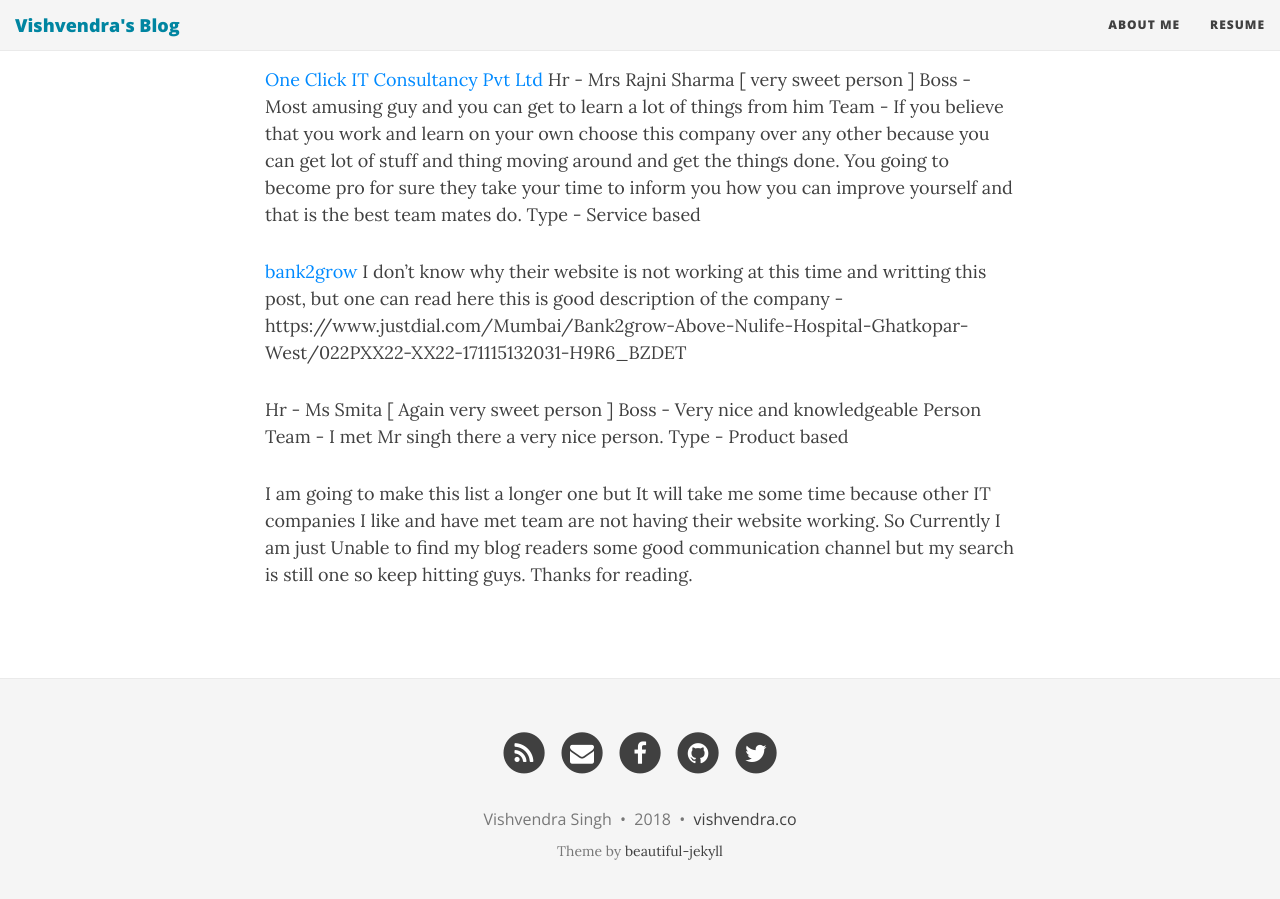
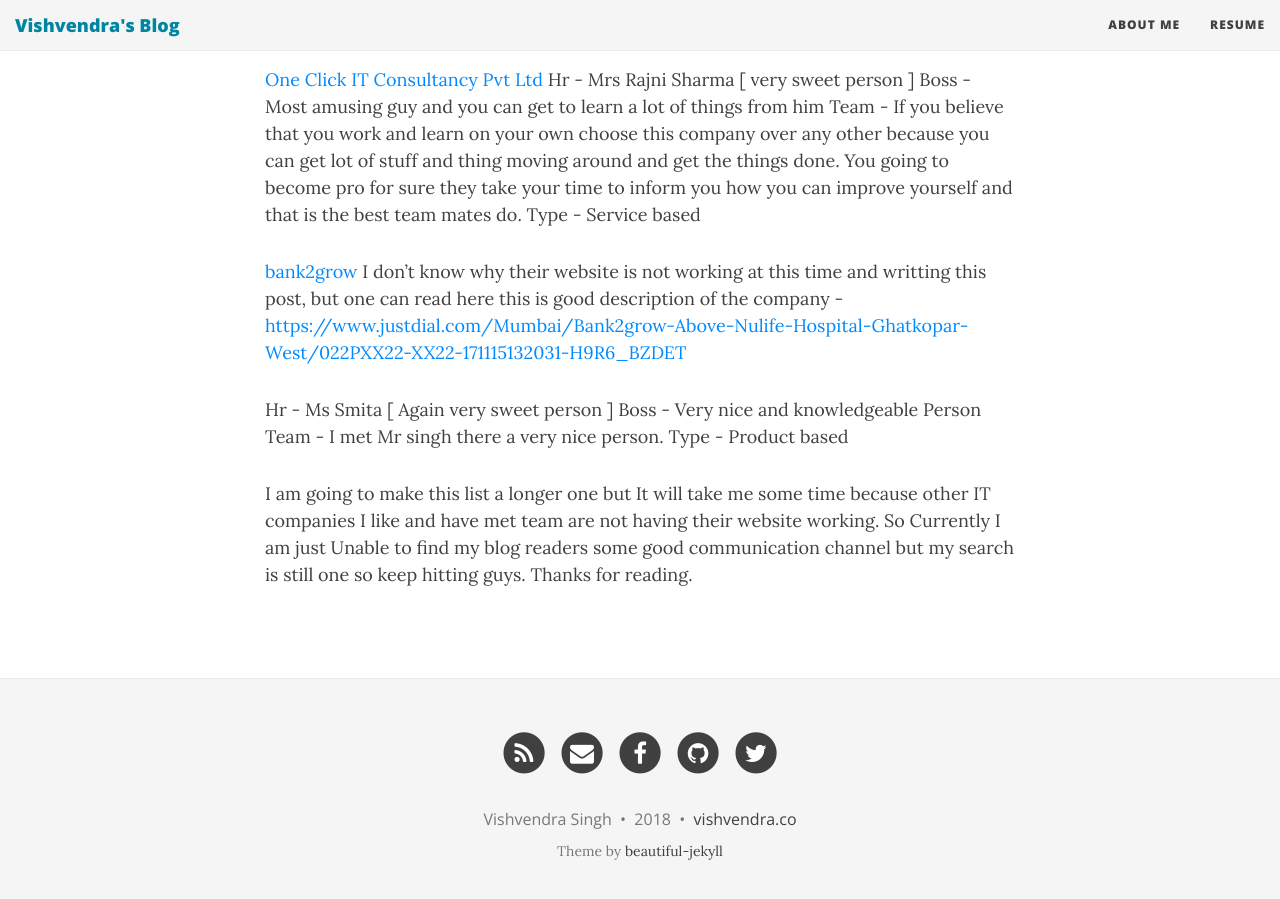
Before and after one commit to vishvendrasingh/vishvendrasingh.github.io, a Jekyll site: the page built from _posts/2018-09-20-start-career-in-it.md, in a window 1280 px wide and 900 px high, scrolled down 604 px. Built offline with Jekyll 4.4.1, drawn with Linux system fonts in a browser that asks for light colours; nearby versions of some CDN libraries; part of the change alters nothing that is shown.

```diff
--- a/_posts/2018-09-20-start-career-in-it.md
+++ b/_posts/2018-09-20-start-career-in-it.md
@@ -17,7 +17,7 @@ Boss - Never met him but heard manager and collegaues that he himslef works on A
 Team - Best supportive team, so makes every moment enjoyable. Team Leader and manager I have never seen being so supportive and gives you ideas from their experiences if you get stuck. I don't know if I am going to get such good manager and team ever. I sill miss Rais Sir and Amit sir. Actually I miss all the friends there.
 Type - Product based
 
-[One Click IT Consultancy Pvt Ltd](http://http://oneclickitsolution.com/)
+[One Click IT Consultancy Pvt Ltd](http://oneclickitsolution.com/)
 Hr - Mrs Rajni Sharma [ very sweet person ]
 Boss - Most amusing guy and you can get to learn a lot of things from him
 Team - If you believe that you work and learn on your own choose this company over any other because you can get lot of stuff and thing moving around and get the things done. You going to become pro for sure they take your time to inform you how you can improve yourself and that is the best team mates do.
@@ -26,7 +26,7 @@ Type - Service based
 
 [bank2grow](http://www.bank2grow.com)
 I don't know why their website is not working at this time and writting this post, but one can read here this is good description of the company -
-https://www.justdial.com/Mumbai/Bank2grow-Above-Nulife-Hospital-Ghatkopar-West/022PXX22-XX22-171115132031-H9R6_BZDET
+[https://www.justdial.com/Mumbai/Bank2grow-Above-Nulife-Hospital-Ghatkopar-West/022PXX22-XX22-171115132031-H9R6_BZDET](https://www.justdial.com/Mumbai/Bank2grow-Above-Nulife-Hospital-Ghatkopar-West/022PXX22-XX22-171115132031-H9R6_BZDET)
 
 Hr - Ms Smita [ Again very sweet person ]
 Boss - Very nice and knowledgeable Person
```
